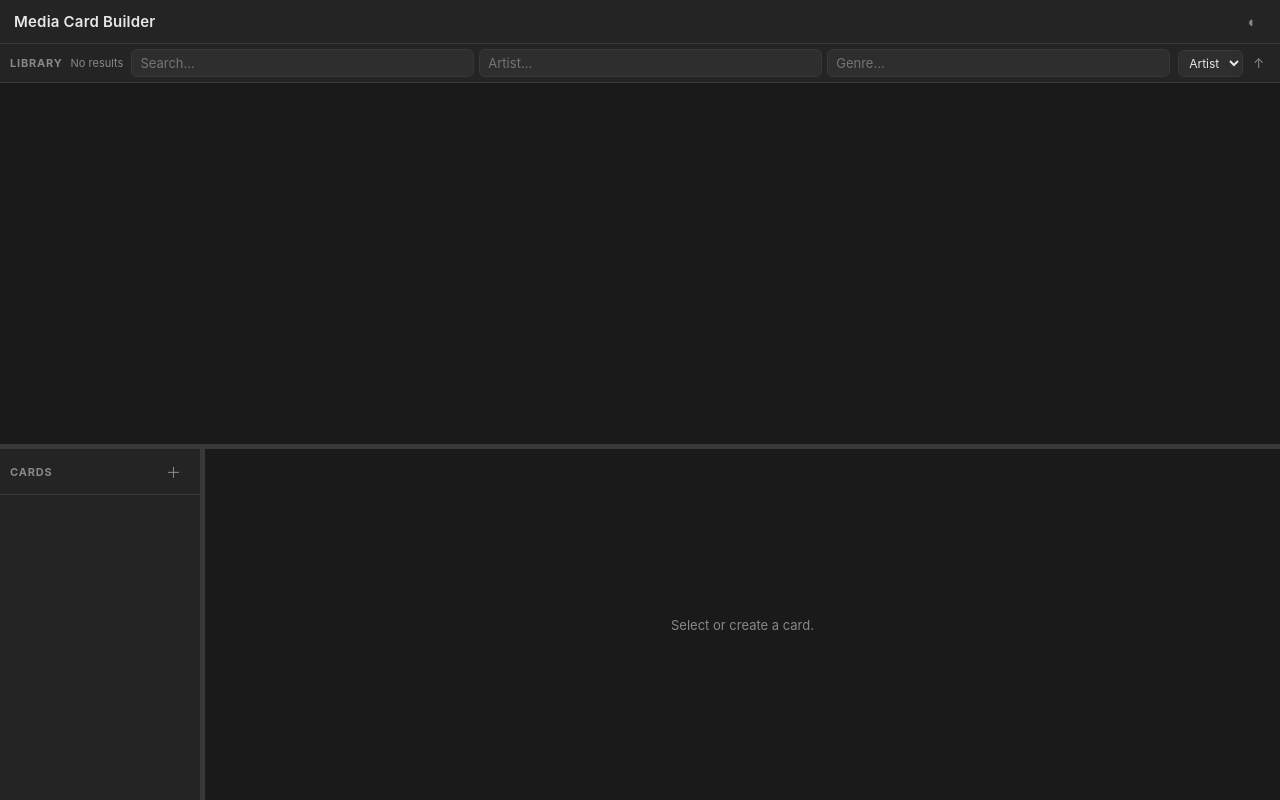
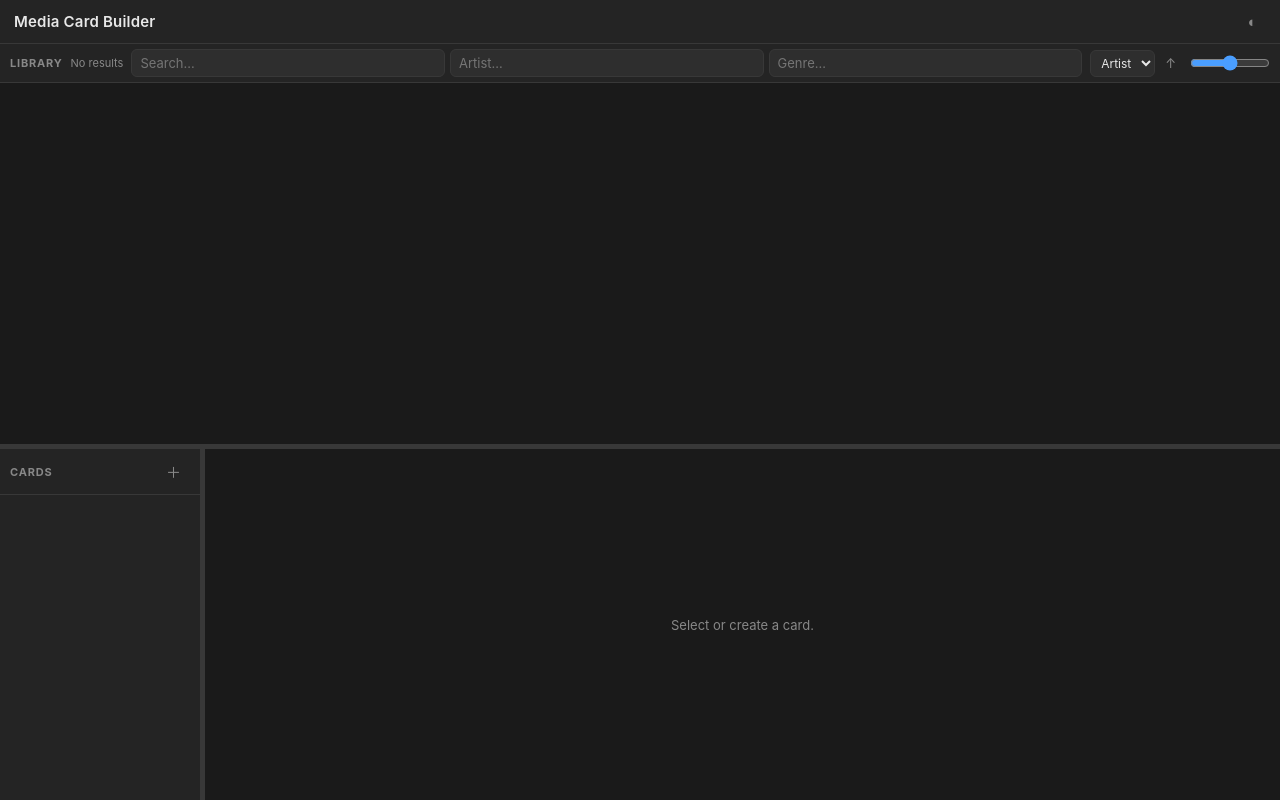
Before and after one commit to LWR999/media-card-builder, a Flask app: page / in a window 1280 px wide. Run offline with Flask 3, Linux system fonts and the light colour scheme; data that the repository does not hold is empty; some libraries are stand-ins or nearby versions.

Commit message:
Add tile size slider to library toolbar

```diff
--- a/static/css/style.css
+++ b/static/css/style.css
@@ -3,19 +3,20 @@
    ========================================================= */
 
 :root {
-  --bg:       #1a1a1a;
-  --surface:  #242424;
-  --surface2: #2e2e2e;
-  --border:   #383838;
-  --text:     #e8e8e8;
-  --muted:    #888;
-  --accent:   #4a9eff;
-  --accent2:  #7c6af7;
-  --danger:   #e05252;
-  --success:  #4caf80;
-  --radius:   6px;
-  --font:     -apple-system, BlinkMacSystemFont, "Segoe UI", system-ui, sans-serif;
-  --mono:     "JetBrains Mono", "Fira Code", Consolas, monospace;
+  --bg:        #1a1a1a;
+  --surface:   #242424;
+  --surface2:  #2e2e2e;
+  --border:    #383838;
+  --text:      #e8e8e8;
+  --muted:     #888;
+  --accent:    #4a9eff;
+  --accent2:   #7c6af7;
+  --danger:    #e05252;
+  --success:   #4caf80;
+  --radius:    6px;
+  --font:      -apple-system, BlinkMacSystemFont, "Segoe UI", system-ui, sans-serif;
+  --mono:      "JetBrains Mono", "Fira Code", Consolas, monospace;
+  --tile-size: 90px;
 }
 
 [data-theme="light"] {
@@ -114,6 +115,16 @@
   flex-shrink: 0;
 }
 .toolbar-sort select { width: auto; font-size: 12px; padding: 4px 6px; }
+
+.tile-slider {
+  width: 80px;
+  flex-shrink: 0;
+  cursor: pointer;
+  accent-color: var(--accent);
+  padding: 0;
+  border: none;
+  background: transparent;
+}
 
 /* ── Resizers ── */
 .resizer { flex-shrink: 0; background: var(--border); transition: background .15s; }
@@ -259,7 +270,7 @@
   min-height: 0;
   overflow-y: auto;
   display: grid;
-  grid-template-columns: repeat(auto-fill, minmax(90px, 1fr));
+  grid-template-columns: repeat(auto-fill, minmax(var(--tile-size), 1fr));
   gap: 5px;
   padding: 8px;
   align-content: start;
--- a/static/js/app.js
+++ b/static/js/app.js
@@ -555,7 +555,21 @@
   m.addEventListener('click', e => { if (e.target === m) m.classList.add('hidden'); })
 );
 
+// ── Tile size slider ───────────────────────────────────────────────────────
+function initTileSlider() {
+  const slider = el('tile-size-slider');
+  const saved  = localStorage.getItem('tileSize');
+  if (saved) slider.value = saved;
+  const apply = () => {
+    document.documentElement.style.setProperty('--tile-size', slider.value + 'px');
+    localStorage.setItem('tileSize', slider.value);
+  };
+  apply();
+  slider.addEventListener('input', apply);
+}
+
 // ── Init ───────────────────────────────────────────────────────────────────
 initResizers();
+initTileSlider();
 loadCards();
 doSearch();
--- a/templates/index.html
+++ b/templates/index.html
@@ -34,6 +34,8 @@
         </select>
         <button id="btn-sort-dir" class="icon-btn small" title="Reverse sort">↑</button>
       </div>
+      <input id="tile-size-slider" type="range" min="60" max="220" step="10"
+             title="Tile size" class="tile-slider">
     </div>
     <div id="search-results" class="album-grid"></div>
   </div>
```
